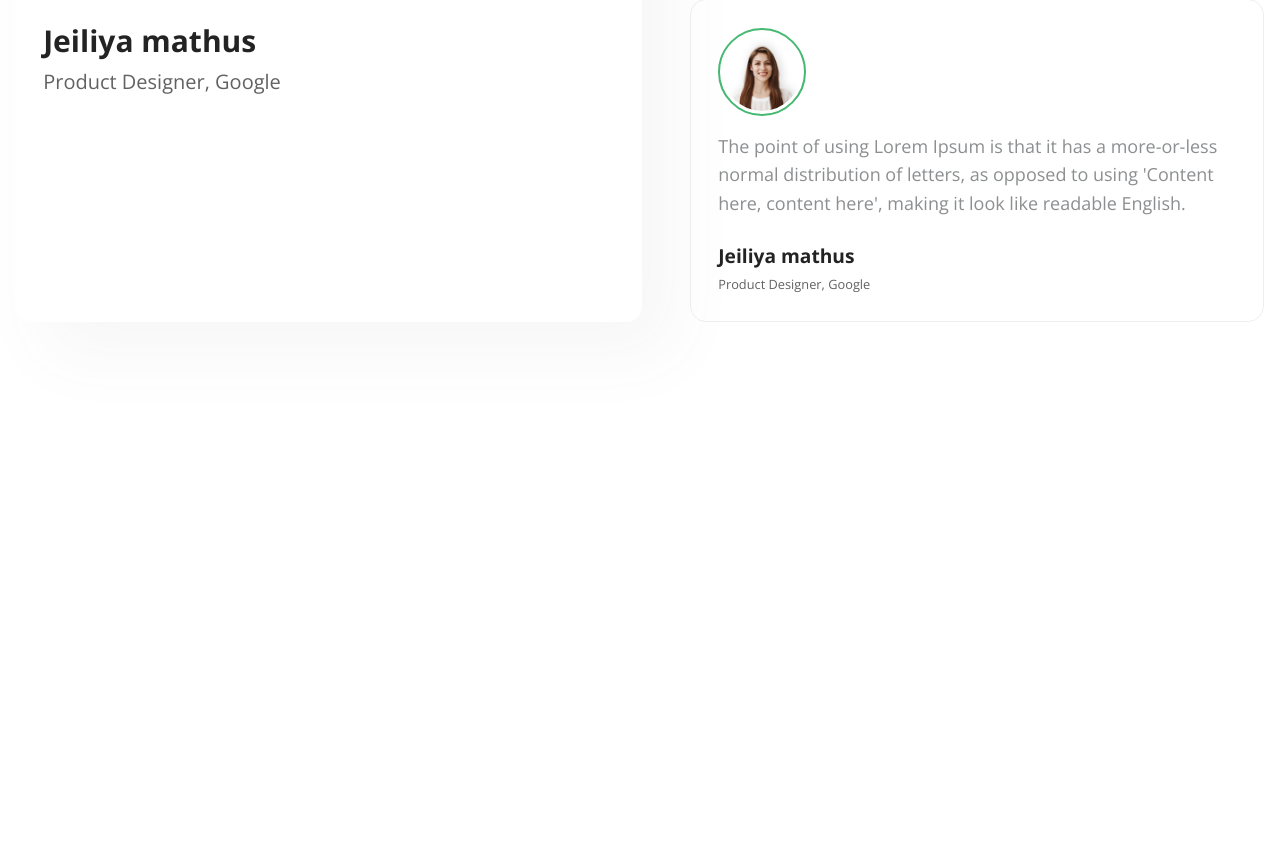
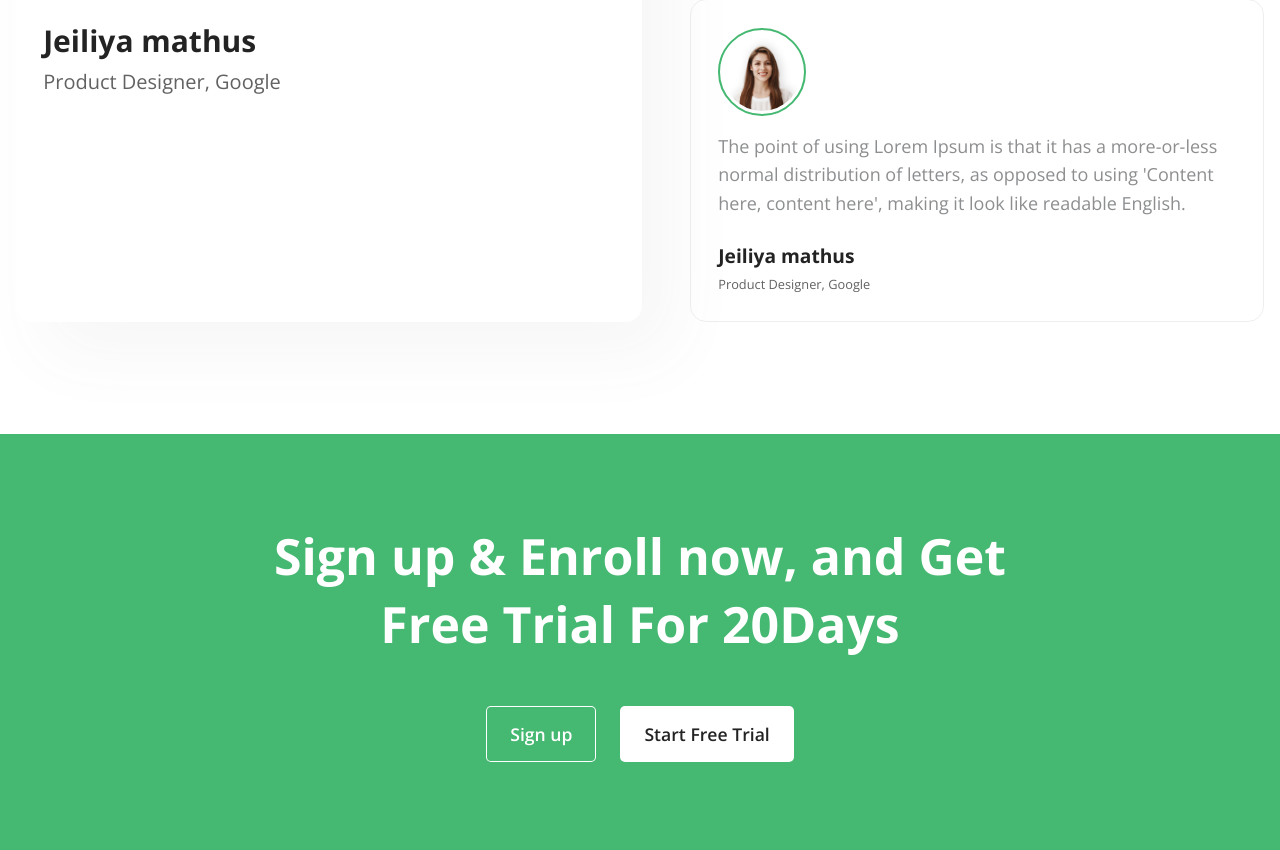
Before and after one commit to makandrr/ucoda-layout, an Astro site: page / in a window 1280 px wide. Shown: the part 4006-4856 px from the top of the page. Before the commit the page ends 4440 px from the top, so only its background shows below. Built offline with nearby package versions, Linux system fonts and the light colour scheme; Astro itself is replaced by a stand-in of ours.

Commit message:
SignUp component

```diff
--- /dev/null
+++ b/src/components/SignUp.astro
@@ -0,0 +1,39 @@
+---
+import Container from "../layouts/Container.astro";
+---
+
+<div class="signup">
+  <Container>
+    <h1>Sign up & Enroll now, and Get Free Trial For 20Days</h1>
+    <div class="buttons">
+      <a class="button" href="#" data-type="outline">Sign up</a>
+      <a class="button" href="#" data-type="white">Start Free Trial</a>
+    </div>
+  </Container>
+</div>
+
+<style>
+  .signup {
+    background-color: var(--accent);
+    padding: 5.5rem 0;
+  }
+  h1 {
+    text-align: center;
+    color: #fff;
+    font-size: 3.125rem;
+    max-width: 46rem;
+    margin: 0 auto;
+  }
+  .buttons {
+    margin-top: 3rem;
+    display: flex;
+    justify-content: center;
+    gap: 1.5rem;
+  }
+
+  @media (max-width: 65em) {
+    h1 {
+      font-size: 2.5rem;
+    }
+  }
+</style>
--- a/src/pages/index.astro
+++ b/src/pages/index.astro
@@ -5,6 +5,7 @@ import Trusted from "../components/Trusted.astro"
 import GetStarted from "../components/GetStarted.astro"
 import PopularCourses from "../components/PopularCourses.astro"
 import Reviews from "../components/Reviews.astro"
+import SignUp from "../components/SignUp.astro"
 ---
 
 <Layout title="U-Coda">
@@ -13,6 +14,7 @@ import Reviews from "../components/Reviews.astro"
 	<GetStarted />
 	<PopularCourses />
 	<Reviews />
+	<SignUp />
 </Layout>
 
 <style>
```
